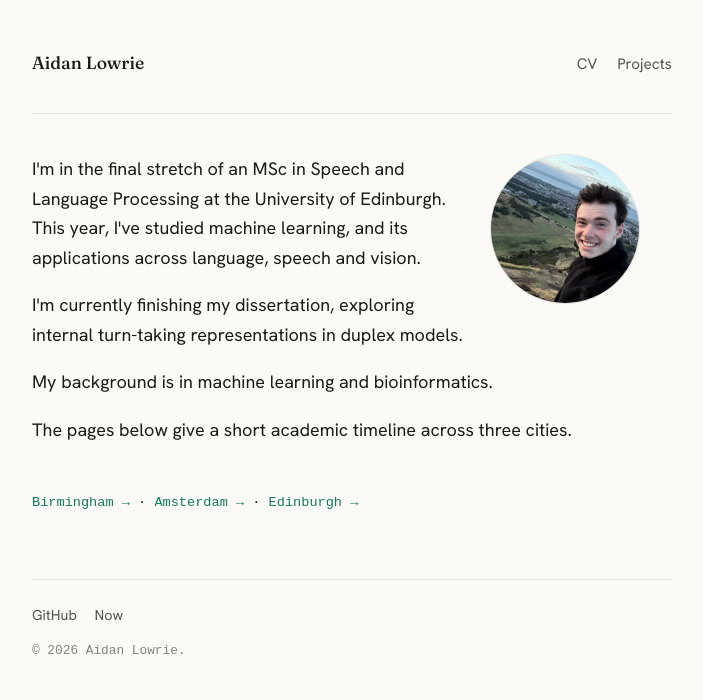
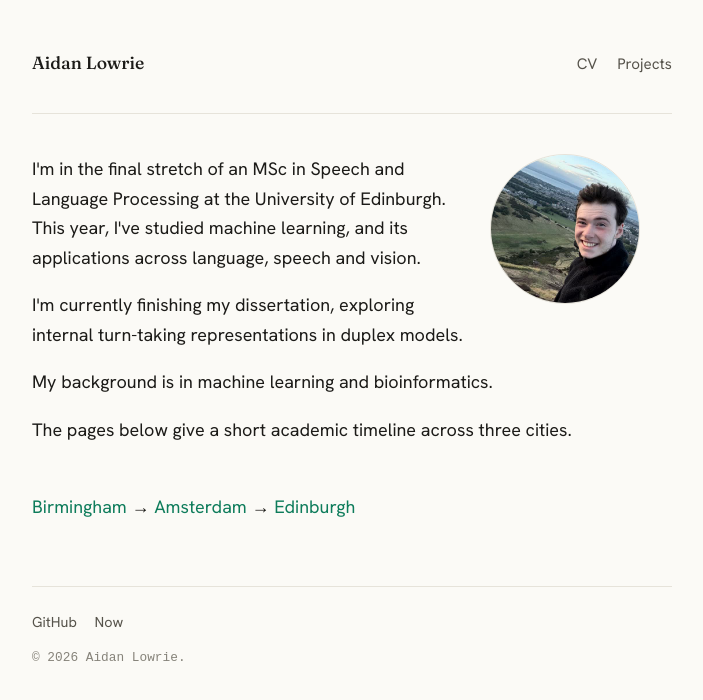
Before and after one commit to aidanlowrie/aidanlowrie.github.io, a Jekyll site: the page built from index.html, in a window 1280 px wide. Shown: the top 700 px of the page, without its empty margins (288-991 px from the left). Built offline with Jekyll 4.4.1, drawn with Linux system fonts in a browser that asks for light colours; some web fonts are replaced.

Commit message:
Fix navigation: remove dots, arrows between cities, remove inline styles

```diff
--- a/index.html
+++ b/index.html
@@ -7,7 +7,7 @@ title: ""
   <p>I'm currently finishing my dissertation, exploring internal turn-taking representations in duplex models.</p>
   <p>My background is in machine learning and bioinformatics.</p>
   <p>The pages below give a short academic timeline across three cities.</p>
-  <p style="margin-top: 3rem; margin-bottom: 0; font-family: var(--mono); font-size: 0.85rem;">
-    <a href="{{ '/about/birmingham/' | relative_url }}">Birmingham →</a> · <a href="{{ '/about/amsterdam/' | relative_url }}">Amsterdam →</a> · <a href="{{ '/about/edinburgh/' | relative_url }}">Edinburgh →</a>
+  <p style="margin-top: 3rem; margin-bottom: 0;">
+    <a href="{{ '/about/birmingham/' | relative_url }}">Birmingham</a> → <a href="{{ '/about/amsterdam/' | relative_url }}">Amsterdam</a> → <a href="{{ '/about/edinburgh/' | relative_url }}">Edinburgh</a>
   </p>
 </section>
```
